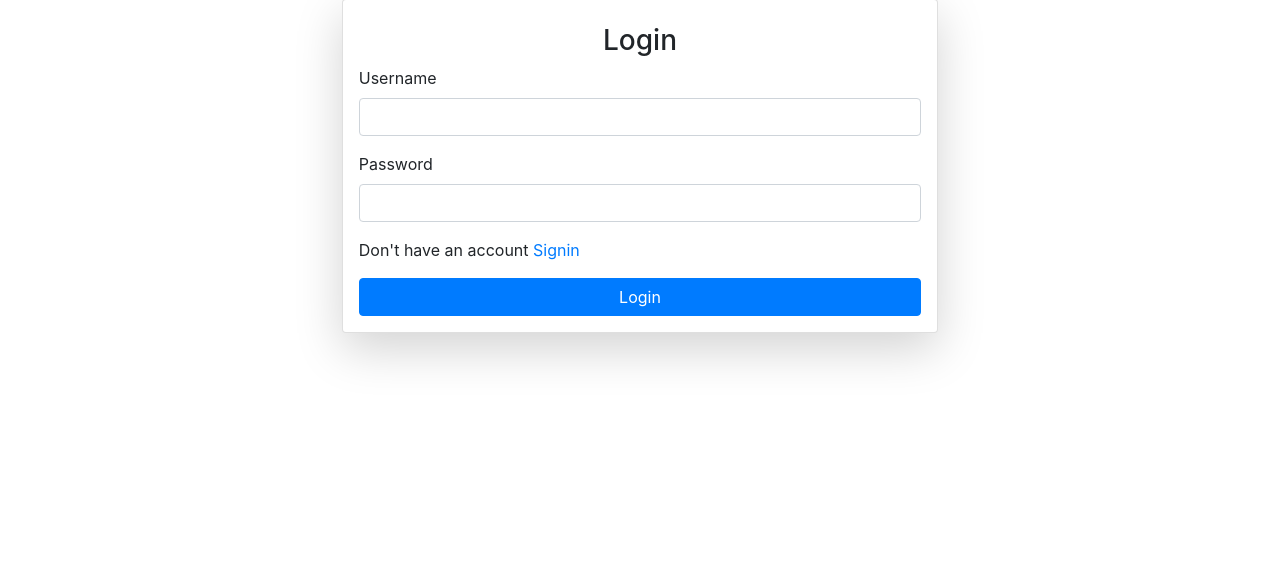
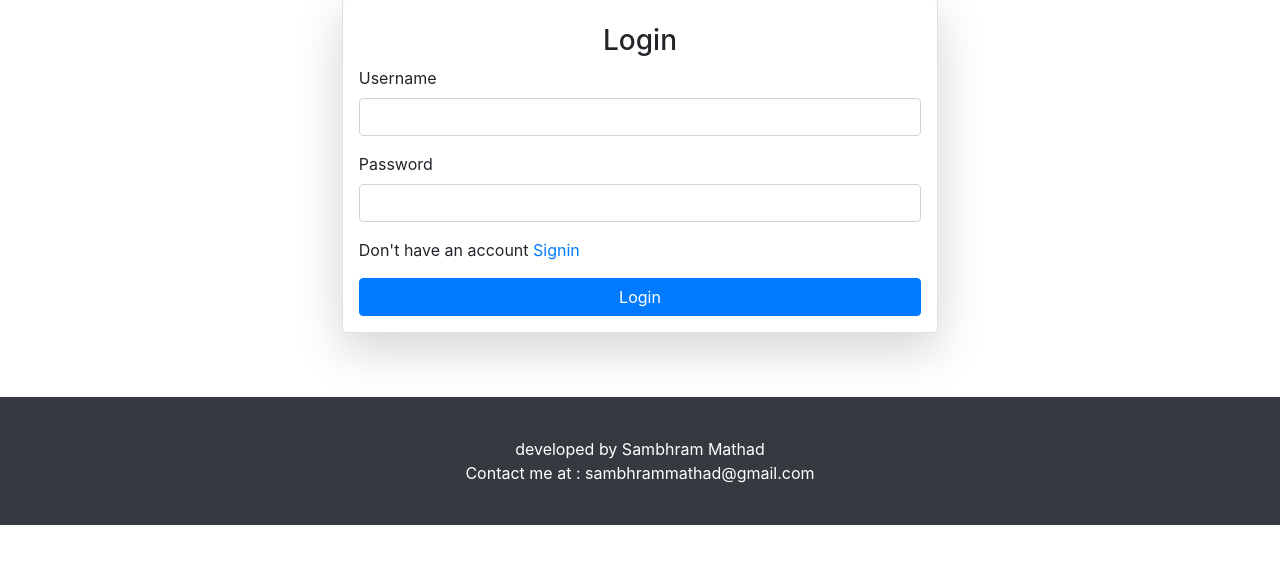
Before and after one commit to SambhramMathad13/Django_todo, a Django app: page /login/ in a window 1280 px wide. Shown: the part 171-735 px from the top of the page. Run offline with Django 4.2, Linux system fonts and the light colour scheme.

Commit message:
tested all

```diff
--- a/todo/templates/login.html
+++ b/todo/templates/login.html
@@ -64,6 +64,11 @@
 
 
 
+    <footer class="bg-dark text-center text-white p-4 mt-5">
+      <p class="mt-3">developed by Sambhram Mathad <br>
+        Contact me at : sambhrammathad@gmail.com</p>
+
+    </footer>
 
 
 
```
